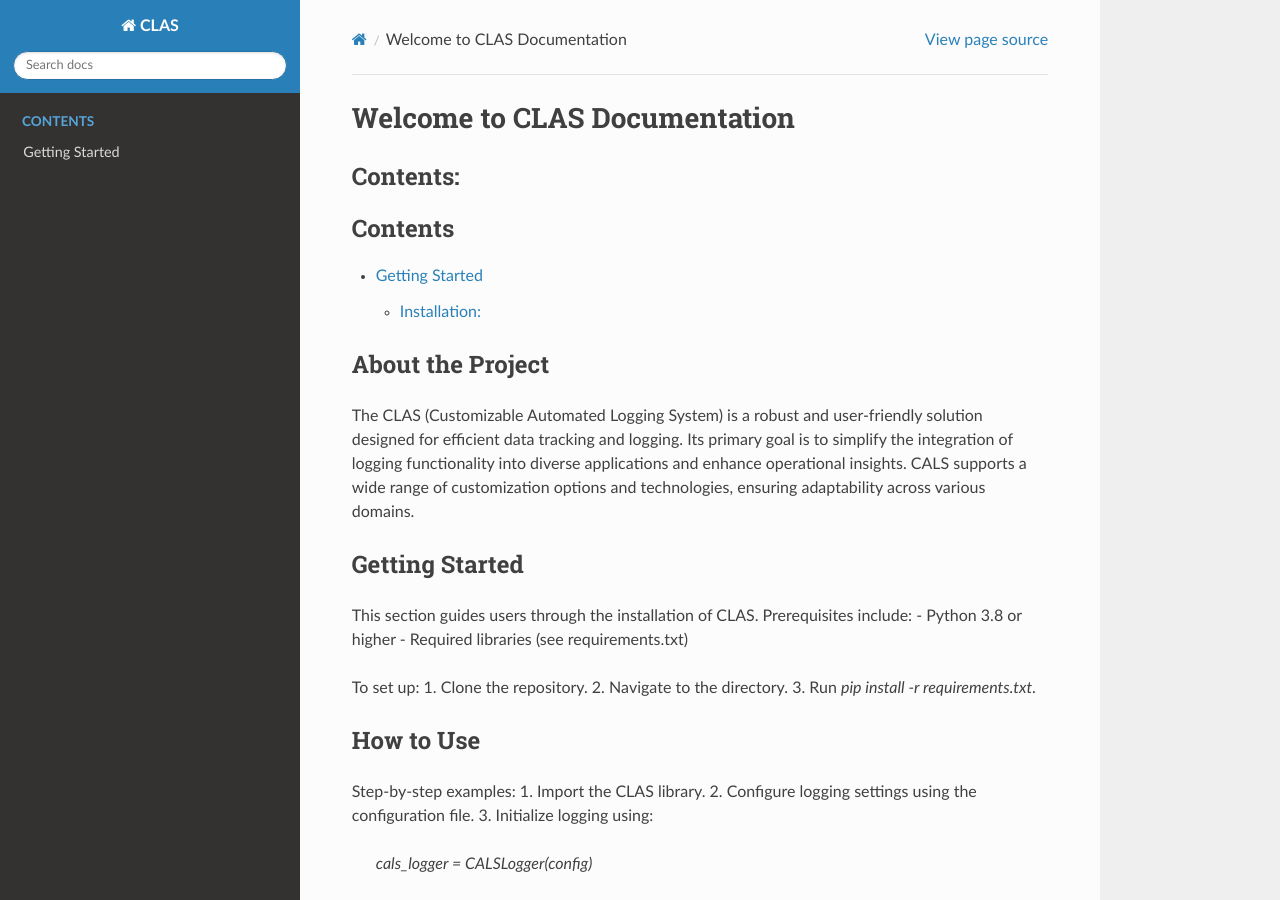
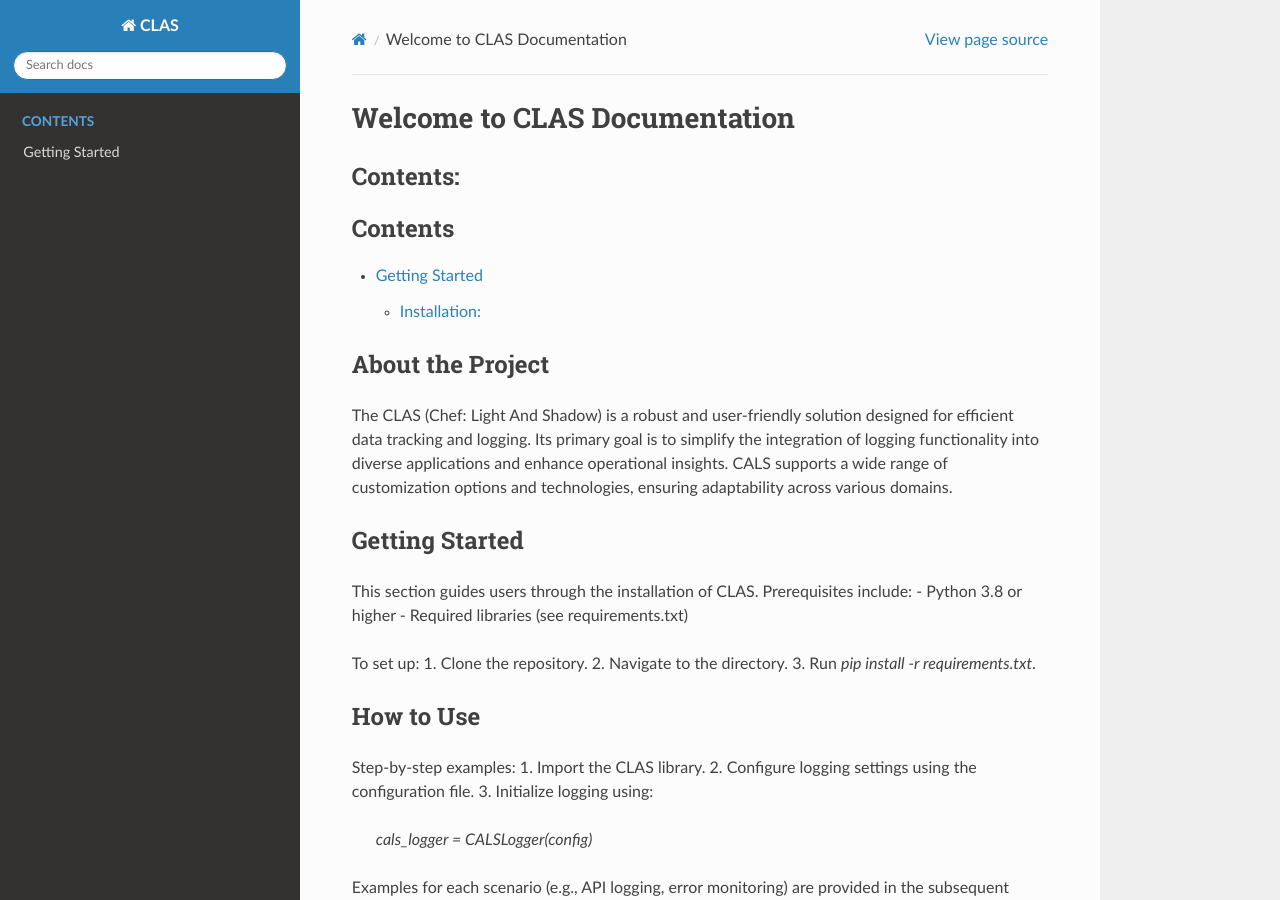
Before and after one commit to YooHyun-Kim/CLAS, a Sphinx documentation site: the page built from docs/source/index.rst, in a window 1280 px wide and 900 px high. Built offline with Sphinx 7.4.7 and the Read the Docs theme 3.1.0, drawn with Linux system fonts in a browser that asks for light colours; pages that are not in the unit, such as notebooks, are missing from menus.

Commit message:
Update index.rst

```diff
--- a/docs/source/index.rst
+++ b/docs/source/index.rst
@@ -26,7 +26,7 @@
 About the Project
 -----------------
 
-The CLAS (Customizable Automated Logging System) is a robust and user-friendly solution designed for efficient data tracking and logging. Its primary goal is to simplify the integration of logging functionality into diverse applications and enhance operational insights. CALS supports a wide range of customization options and technologies, ensuring adaptability across various domains.
+The CLAS (Chef: Light And Shadow) is a robust and user-friendly solution designed for efficient data tracking and logging. Its primary goal is to simplify the integration of logging functionality into diverse applications and enhance operational insights. CALS supports a wide range of customization options and technologies, ensuring adaptability across various domains.
 
 Getting Started
 ---------------
```
